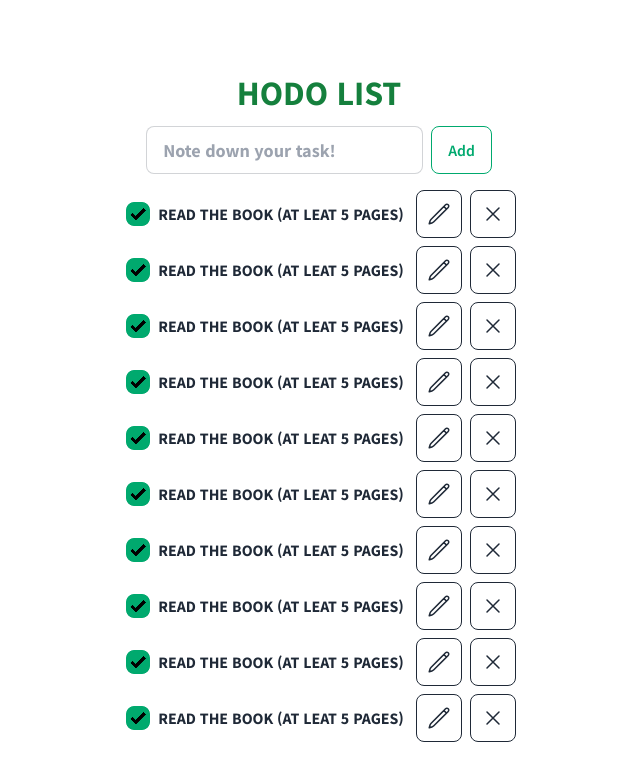
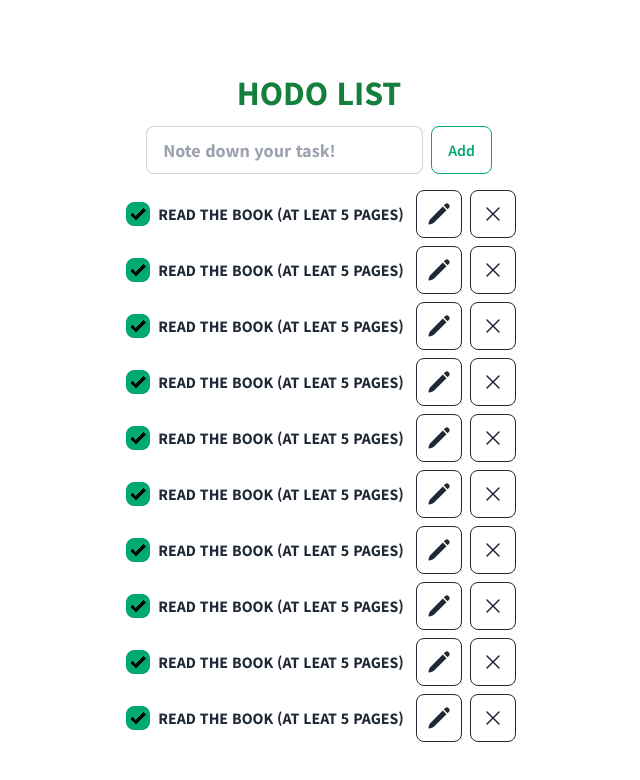
Before and after one commit to devheedoo/heedo-town, a Next.js app in the folder apps/hodo-list/: page / in a window 1280 px wide. Shown: the top 780 px of the page, without its empty margins (321-961 px from the left). Built offline with nearby package versions, Linux system fonts and the light colour scheme.

Commit message:
feat(hodo-list): Apply heroicons with import

```diff
--- a/apps/hodo-list/src/app/page.tsx
+++ b/apps/hodo-list/src/app/page.tsx
@@ -1,3 +1,4 @@
+import { PencilIcon, XMarkIcon } from "@heroicons/react/24/solid";
 import classNames from "classnames";
 
 export default function Home() {
@@ -33,36 +34,10 @@ export default function Home() {
                   </span>
                 </label>
                 <button className="btn btn-outline px-2.5">
-                  <svg
-                    xmlns="http://www.w3.org/2000/svg"
-                    fill="none"
-                    viewBox="0 0 24 24"
-                    strokeWidth={1.5}
-                    stroke="currentColor"
-                    className="size-6"
-                  >
-                    <path
-                      strokeLinecap="round"
-                      strokeLinejoin="round"
-                      d="m16.862 4.487 1.687-1.688a1.875 1.875 0 1 1 2.652 2.652L6.832 19.82a4.5 4.5 0 0 1-1.897 1.13l-2.685.8.8-2.685a4.5 4.5 0 0 1 1.13-1.897L16.863 4.487Zm0 0L19.5 7.125"
-                    />
-                  </svg>
+                  <PencilIcon className="size-6" />
                 </button>
                 <button className="btn btn-outline px-2.5">
-                  <svg
-                    xmlns="http://www.w3.org/2000/svg"
-                    fill="none"
-                    viewBox="0 0 24 24"
-                    strokeWidth={1.5}
-                    stroke="currentColor"
-                    className="size-6"
-                  >
-                    <path
-                      strokeLinecap="round"
-                      strokeLinejoin="round"
-                      d="M6 18 18 6M6 6l12 12"
-                    />
-                  </svg>
+                  <XMarkIcon className="size-6" />
                 </button>
               </li>
             ))}
```
